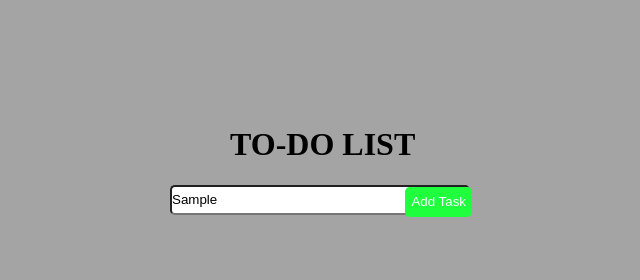
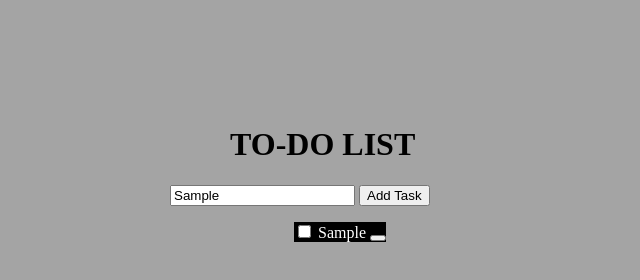
Before and after one commit to Erick-Pereira/ToDoList, a plain HTML site: page html/index.html in a window 1280 px wide. Both pictures are taken after typing "Sample" into the empty fields and a click on the button "Add Task". Shown: the whole page, without its empty margins (320-960 px from the left). Drawn offline with Linux system fonts and the light colour scheme.

Commit message:
correção javascript e arrumei o checked

```diff
--- a/css/index.css
+++ b/css/index.css
@@ -16,26 +16,15 @@ div#leveTilt{
     position: relative;
 }
 
-input {
-    margin: 0px;
-    padding: 0px;
-    width: 100%;
-    outline: none;
-    height: 30px;
-    border-radius: 5px;
+.content--body{
+    max-width: fit-content;
+    margin-left: auto;
+    margin-right: auto;
 }
 
-button {
-    position: absolute;
-    top: 0;
-    border-radius: 5px;
-    right: 0px;
-    z-index: 2;
-    border: none;
-    top: 2px;
-    height: 30px;
-    cursor: pointer;
+ol li{
+    list-style-type: none;
+    background-color: black;
     color: white;
-    background-color: hsl(128, 100%, 56%);
-    transform: translateX(2px);
-}
+    margin: 10px;
+  }
--- a/html/index.html
+++ b/html/index.html
@@ -1,4 +1,4 @@
-<script src="../javascript/index.js"></script>
+
 <!DOCTYPE html>
 <html lang="pt">
 
@@ -23,10 +23,11 @@
         </div>
     </div>
     <div class="content--body">
-        <ol id="toDoList">
+        <ol id="toDoList" class="toDoList">
         </ol>
     </div>
 </body>
 
 </html>
+<script src="../javascript/index.js"></script>
 <link rel="stylesheet" href="../css/index.css">
--- a/javascript/index.js
+++ b/javascript/index.js
@@ -1,50 +1,58 @@
 const localStorageKey = 'to-do-list-gn'
 function addTask() {
   let input = document.getElementById('Input-Task')
-
-
-    if(!input.value){
+  if (!input.value) {
     alert('Digite algo para inserir em sua lista');
   }
-    else{
-      let values = JSON.parse(localStorage.getItem(localStorageKey)|| "[]")
-      let lenght = values.lenght
-      if(lenght == null){
-        lenght=0;
+  else {
+    let values = JSON.parse(localStorage.getItem(localStorageKey) || "[]")
+    let length = values.length
+    if (length == null) {
+      length = 0;
     }
-      console.log(lenght)
-      console.log(values)
-      console.log(values.lenght);
-      lenght++;
+    length++;
     values.push({
-        id: lenght,
+      id: length,
       name: input.value,
       finished: false
     })
-      console.log(values)
-      localStorage.setItem(localStorageKey,JSON.stringify(values));
+    localStorage.setItem(localStorageKey, JSON.stringify(values));
     showValues();
   }
 }
-  function deleteTask(){
-    console.log("Eu não sei oq eu vou fazer aqui")
+
+function showValues() {
+  let values = JSON.parse(localStorage.getItem(localStorageKey) || "[]")
+  let list = document.getElementById('toDoList')
+  list.innerHTML = ''
+  for (let i = 0; i < values.length; i++) {
+    let comp = `${values[i].name}`
+    let check = '';
+    if (values[i].finished) {
+      comp = `<del>${values[i].name}</del>`
+      check = 'checked';
     }
-  function checou(){
-    console.log("aaaaaaaaa")
-  }
-
-  function showValues(){
-    let values = JSON.parse(localStorage.getItem(localStorageKey)|| "[]")
-    let list = document.getElementById('toDoList')
-    list.innerHTML= ''
-    for(let i = 0; i<values.lenght; i++)
-      {
-        list.innerHTML += `<li>${values[i]['name']}<button id='btn-ok' onClick='removeItem()'></button></li>`
+    list.innerHTML += `<li><input type="checkbox" ${check} onClick="handleCheckboxChange(${values[i].id})"><span style={{ marginLeft: "10px" }}>
+                        ${comp}
+                        </span> <button id='btn-delete' onClick='removeItem(${values[i].id})'></button></li>`
   }
 }
 showValues();
 
-  function removeItem(data){
-    console.log(data)
-    let values = JSON.parse(localStorage.getItem(localStorageKey)|| "[]")
+function removeItem(data) {
+  let values = JSON.parse(localStorage.getItem(localStorageKey) || "[]")
+  let index = values.findIndex(x => x.id == data)
+  values.splice(index, 1)
+  localStorage.setItem(localStorageKey, JSON.stringify(values))
+  showValues()
 }
+
+function handleCheckboxChange(data) {
+  let values = JSON.parse(localStorage.getItem(localStorageKey) || "[]")
+  let index = values.findIndex(x => x.id == data)
+  let value = values[index]
+  value.finished = !value.finished
+  values[index] = value;
+  localStorage.setItem(localStorageKey, JSON.stringify(values))
+  showValues()
+}
```
Lines whose indentation alone changed are shown as unchanged.
